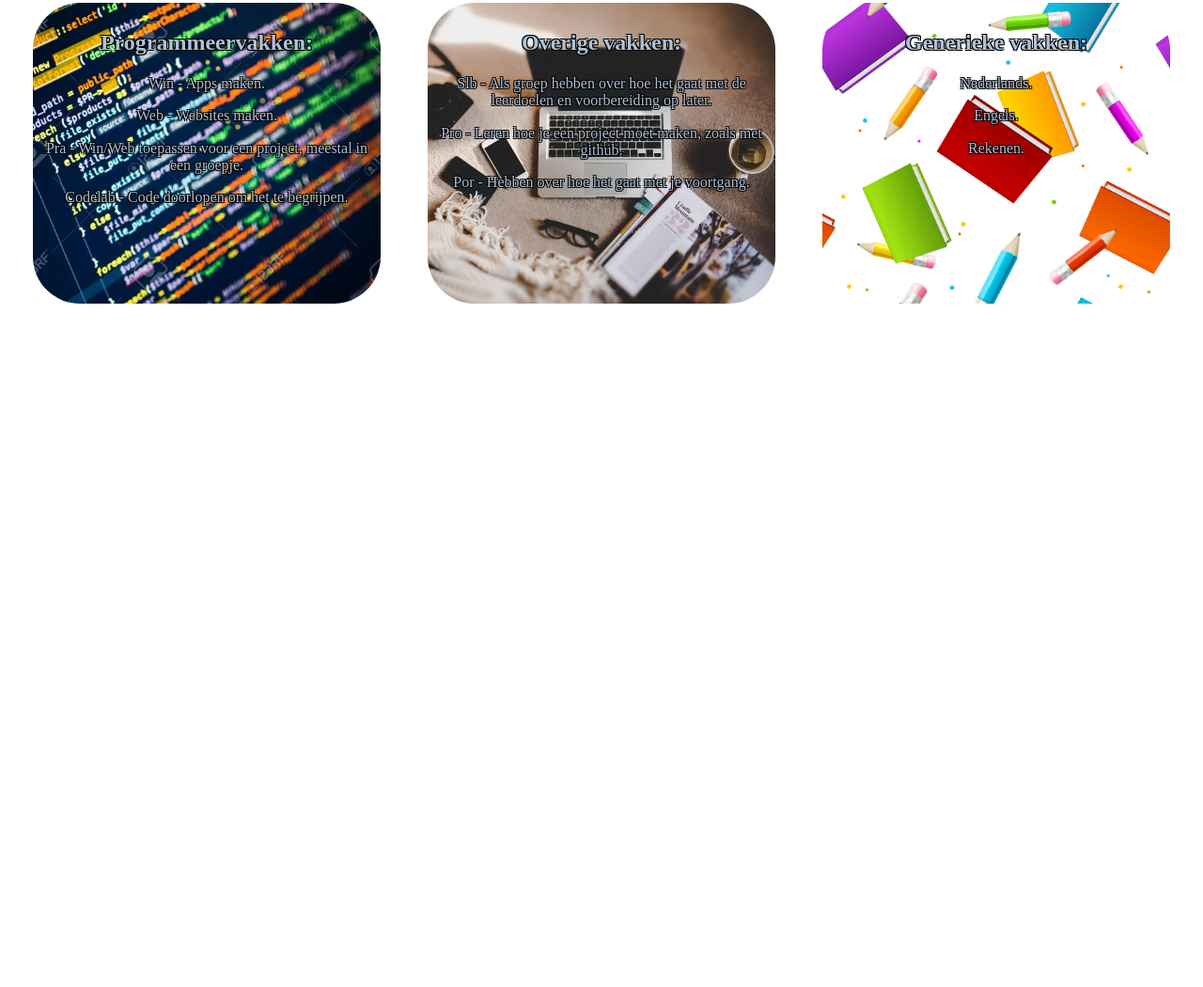
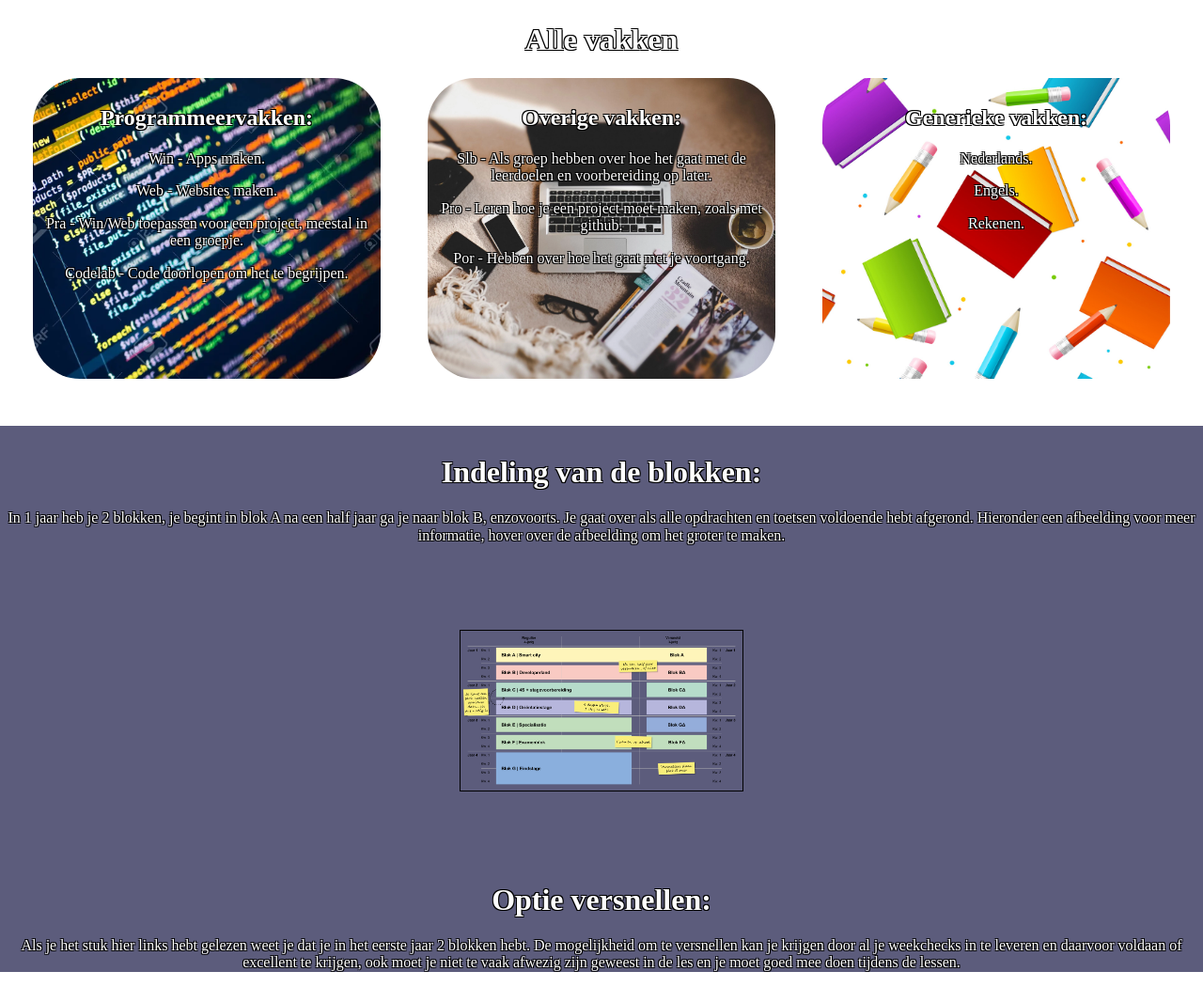
Before and after one commit to kanekrol/C1OpenDag, a website built with Parcel: page index.html in a window 1280 px wide. Shown: the part 1445-2495 px from the top of the page at 94% size. Before the commit the page ends 1778 px from the top, so only its background shows below. Built offline with nearby package versions, Linux system fonts and the light colour scheme; files whose address does not match are found by name.

Commit message:
indeling van blokken + versnellen stuk aangemaakt/ aangepast

```diff
--- a/css/main.css
+++ b/css/main.css
@@ -22,7 +22,7 @@ nav{
 nav p{
   font-size: 25px;
   font-weight: bolder;
-  color: #AFC1D6;
+  color: white;
   text-shadow:
    -1px -1px 0 #000,
     1px -1px 0 #000,
@@ -40,12 +40,20 @@ nav img{
   padding: 200px;
   text-align: center;
 }
-
+.inhoud p{
+  color: white;
+  text-shadow:
+   -1px -1px 0 #000,
+    1px -1px 0 #000,
+    -1px 1px 0 #000,
+     1px 1px 0 #000;
+  font-size: 18px;
+}
 .inhoud h1{
   margin-top:200px;
   display:flex;
   justify-content: center;
-  color: #AFC1D6;
+  color: white;
   text-shadow:
    -1px -1px 0 #000,
     1px -1px 0 #000,
@@ -59,7 +67,7 @@ nav img{
 .rooster h1{
   display:flex;
   justify-content: center;
-  color: #AFC1D6;
+  color: white;
   text-shadow:
    -1px -1px 0 #000,
     1px -1px 0 #000,
@@ -74,7 +82,7 @@ nav img{
 .vakken{
   background: url(../img/schoolachtergrond.jpg)no-repeat fixed center;
   background-size: cover;
-  color: #AFC1D6;
+  color: white;
   text-shadow:
    -1px -1px 0 #000,
     1px -1px 0 #000,
@@ -82,6 +90,7 @@ nav img{
      1px 1px 0 #000;
   text-align: center;
   padding: 10px;
+  padding-bottom: 50px;
 }
 .vakken1{
   display:flex;
@@ -112,9 +121,22 @@ nav img{
   width: 350px;
   padding: 10px;
 }
-
-
-
+.blokkenversnellen{
+  background: rgb(92, 92, 124);
+  padding-top:10px;
+  text-align: center;
+  color: white;
+  text-shadow:
+   -1px -1px 0 #000,
+    1px -1px 0 #000,
+    -1px 1px 0 #000,
+     1px 1px 0 #000;
+}
+.blokkenversnellen img{
+  margin:75px;
+  border:1px solid black;
+}
+#zoom:hover { transform: scale(2.0) }
 
 
 
--- a/index.html
+++ b/index.html
@@ -32,6 +32,10 @@
     </div>
     <div class="inhoud">
       <h1>Welkom op de open dag pagina van Curio</h1>
+      <p>
+        Je leert programmeren in C# en php, in het begin leer je programmeren in python om het later in C# en php goed te snappen en omdat python makkelijk aan te leren is.
+        Je ontwikkelt bijvoorbeeld websites en software voor windows.
+        Je werkt veel in groepen en je houdt rekening met de wensen van de klant.</p>
     </div>
     <div class="rooster">
       <h1>Rooster</h1>
@@ -65,6 +69,24 @@
         </div>
       </div>
       </div>
+      <div class="blokkenversnellen">
+        <div class="indelingblokken">
+          <h1>Indeling van de blokken:</h1>
+          <p>
+            In 1 jaar heb je 2 blokken, je begint in blok A na een half jaar ga je naar blok B, enzovoorts.
+            Je gaat over als alle opdrachten en toetsen voldoende hebt afgerond. Hieronder een afbeelding voor meer informatie, hover over de afbeelding om het groter te maken.
+          </p>
+          <img id="zoom" src="img/Opleidingsoverzicht3.png" alt="Opleidingsoverzicht" width="300px">
+        </div>
+        <div class="versnellen">
+          <h1>Optie versnellen:</h1>
+          <p>
+            Als je het stuk hier links hebt gelezen weet je dat je in het eerste jaar 2 blokken hebt.
+            De mogelijkheid om te versnellen kan je krijgen door al je weekchecks in te leveren en daarvoor voldaan of excellent te krijgen,
+            ook moet je niet te vaak afwezig zijn geweest in de les en je moet goed mee doen tijdens de lessen.
+          </p>
+        </div>
+      </div>
 
 
 
```
Also changed, not shown: img/Opleidingsoverzicht3.png (added).
